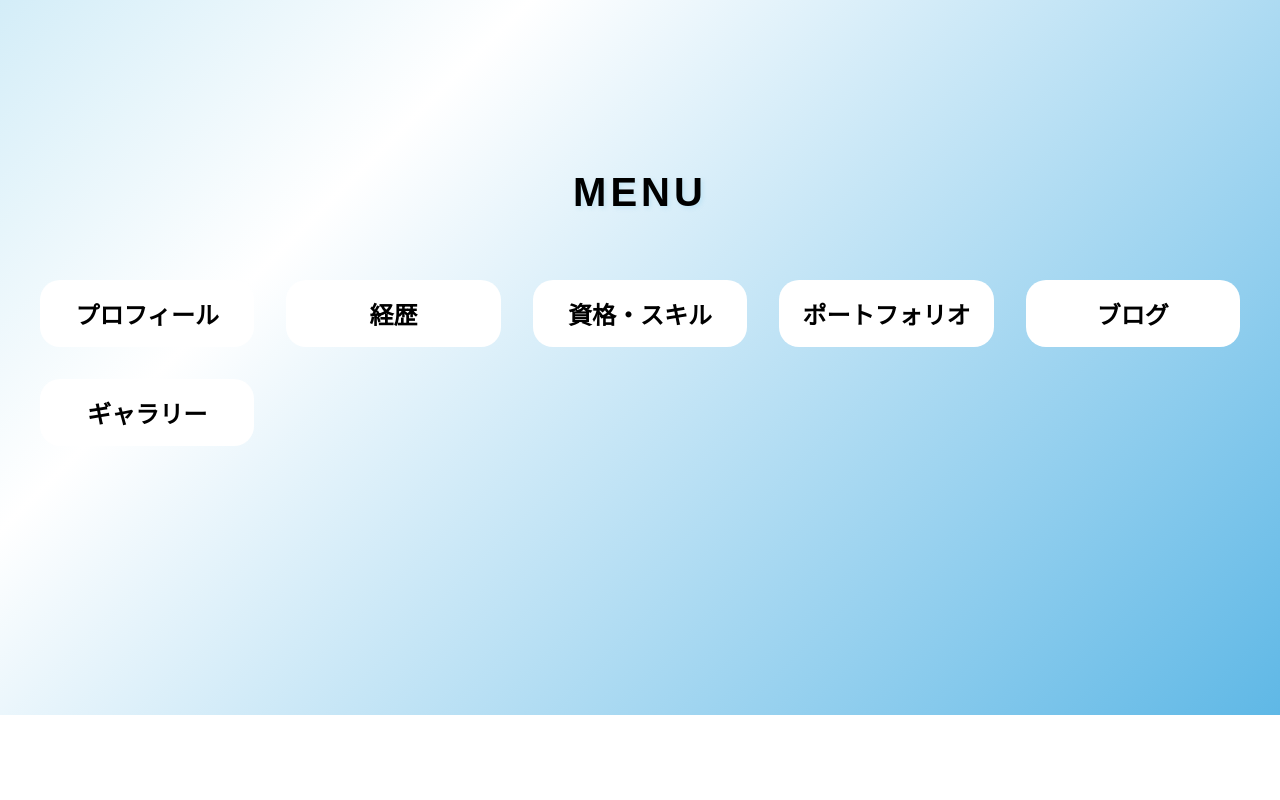
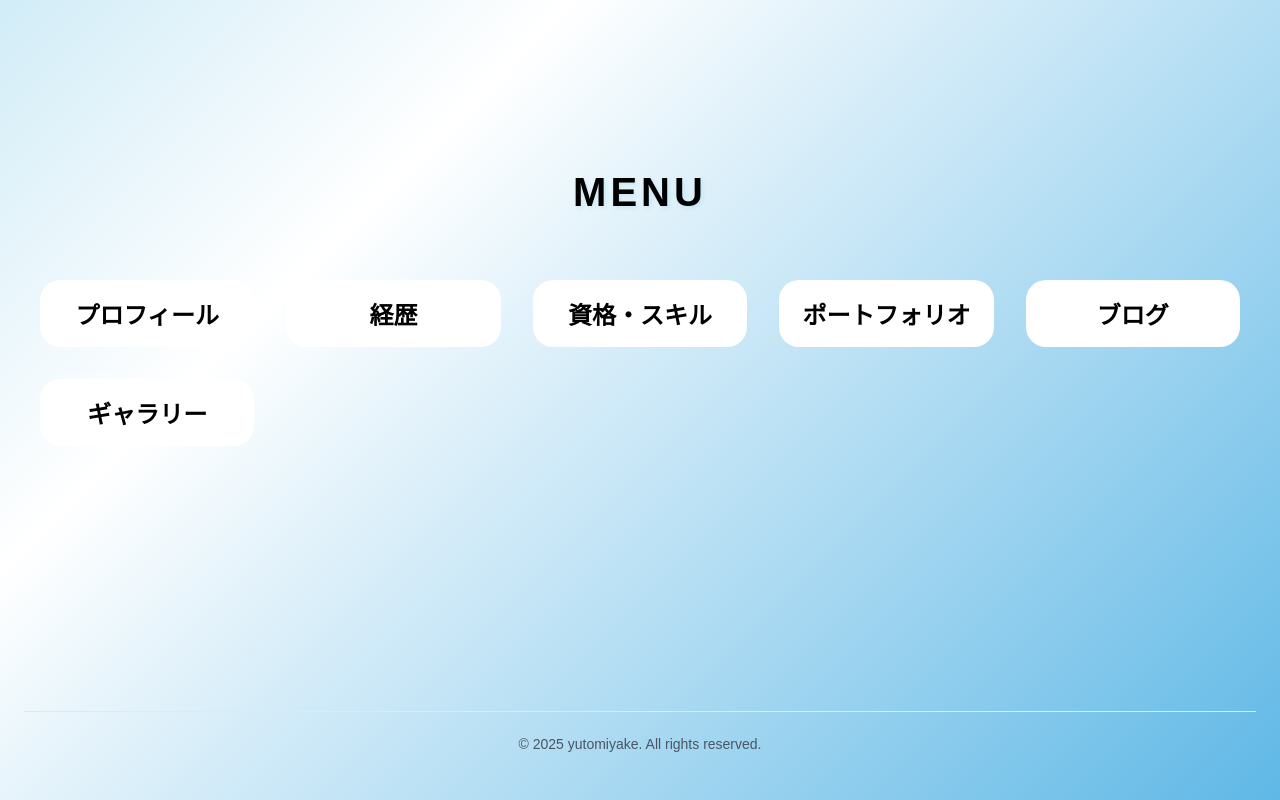
Before and after one commit to yutomiyake-pf/homepage, a Next.js app: page / in a window 1280 px wide. Shown: the part 933-1733 px from the top of the page. Before the commit the page ends 1648 px from the top, so only its background shows below. Built offline with nearby package versions, Linux system fonts and the light colour scheme.

Commit message:
copyright

```diff
--- /dev/null
+++ b/src/app/_components/Footer/index.tsx
@@ -0,0 +1,14 @@
+import { ReactNode } from "react";
+import styles from "./styles.module.css";
+
+export const Footer = (): ReactNode => {
+  const currentYear = new Date().getFullYear();
+
+  return (
+    <footer className={styles.footer}>
+      <p className={styles.copyright}>
+        © {currentYear} yutomiyake. All rights reserved.
+      </p>
+    </footer>
+  );
+};
--- /dev/null
+++ b/src/app/_components/Footer/styles.module.css
@@ -0,0 +1,14 @@
+.footer {
+  width: 100%;
+  padding: var(--gap-lg) 0;
+  background: transparent;
+  margin-top: 20px;
+  border-top: 1px solid var(--color-gray-200);
+}
+
+.copyright {
+  text-align: center;
+  font-size: var(--font-size-sm);
+  color: var(--color-gray-600);
+  margin: 0;
+}
--- a/src/app/layout.tsx
+++ b/src/app/layout.tsx
@@ -1,6 +1,7 @@
 import type { Metadata } from "next";
 import "ress";
 import "./globals.css";
+import { Footer } from "./_components/Footer";
 
 export const metadata: Metadata = {
   title: "みやくん",
@@ -14,7 +15,10 @@ export default function RootLayout({
 }>) {
   return (
     <html lang="ja">
-      <body>{children}</body>
+      <body>
+        {children}
+        <Footer />
+      </body>
     </html>
   );
 }
```
